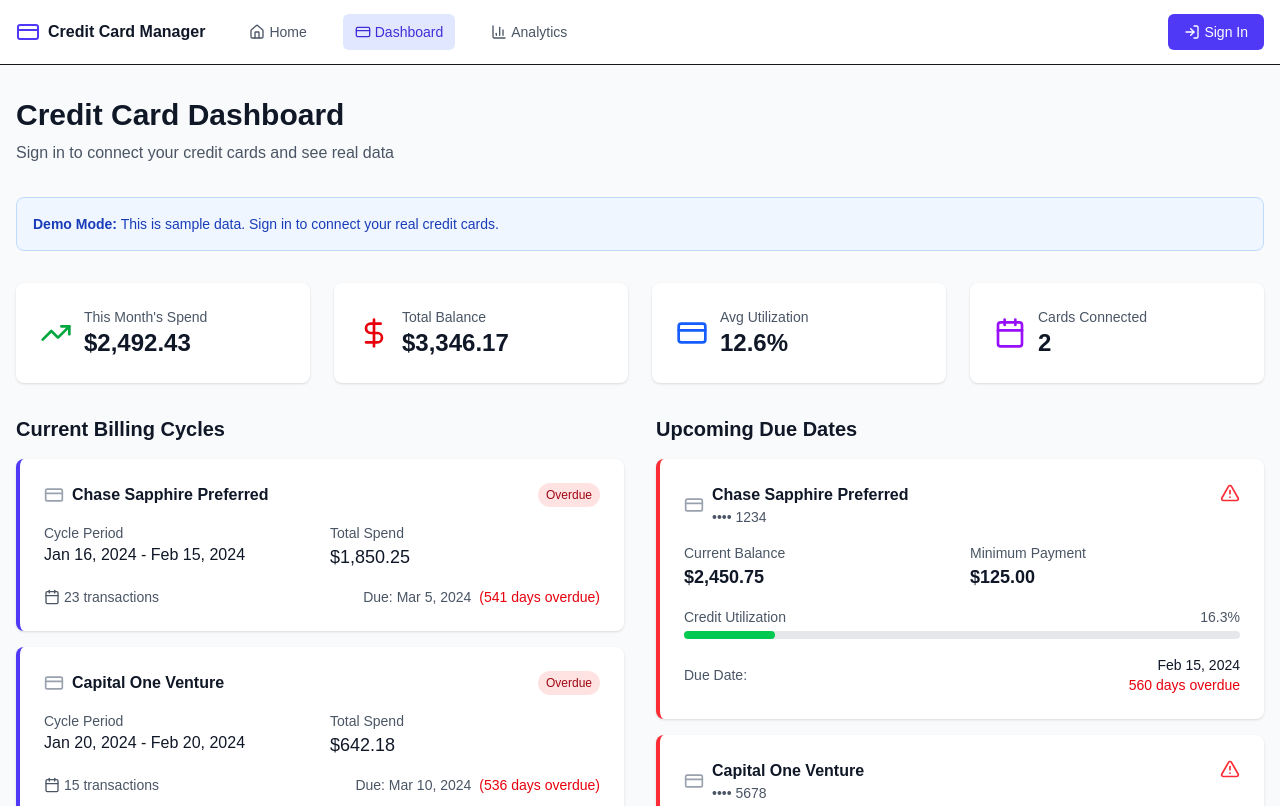
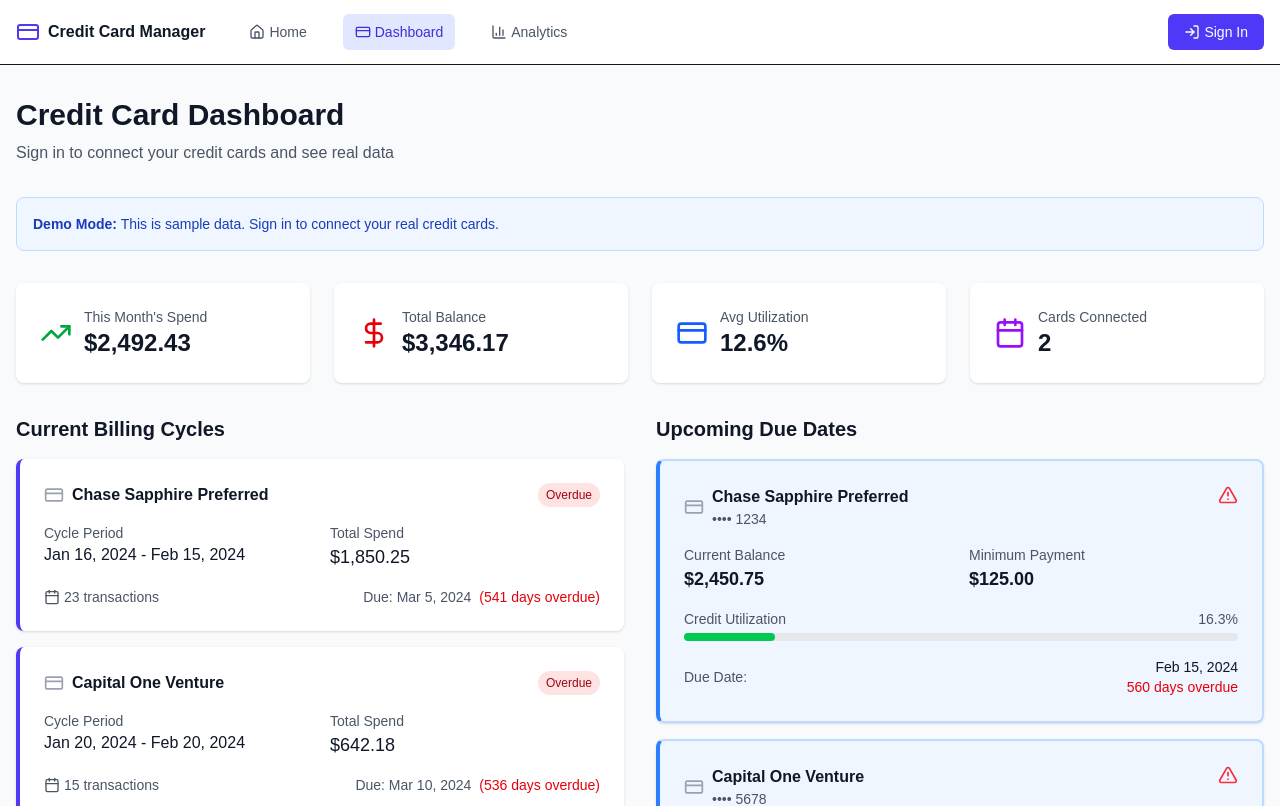
Before and after one commit to mlx93/credit-card-app, a Next.js app: page /dashboard in a window 1280 px wide. Shown: the top 806 px of the page. Built offline with nearby package versions, Linux system fonts and the light colour scheme; no server answers.

Commit message:
Add paid-off card detection and messaging

```diff
--- a/src/components/DueDateCard.tsx
+++ b/src/components/DueDateCard.tsx
@@ -13,22 +13,38 @@
 
 interface DueDateCardProps {
   card: CreditCardInfo;
+  colorIndex?: number;
 }
 
-export function DueDateCard({ card }: DueDateCardProps) {
+const cardColors = [
+  'bg-blue-50 border-blue-200 border-l-blue-500',
+  'bg-green-50 border-green-200 border-l-green-500',
+  'bg-purple-50 border-purple-200 border-l-purple-500',
+  'bg-orange-50 border-orange-200 border-l-orange-500',
+  'bg-pink-50 border-pink-200 border-l-pink-500',
+  'bg-indigo-50 border-indigo-200 border-l-indigo-500',
+  'bg-teal-50 border-teal-200 border-l-teal-500',
+  'bg-red-50 border-red-200 border-l-red-500'
+];
+
+export function DueDateCard({ card, colorIndex = 0 }: DueDateCardProps) {
   const daysUntilDue = card.nextPaymentDueDate ? getDaysUntil(card.nextPaymentDueDate) : null;
   const isOverdue = daysUntilDue !== null && daysUntilDue < 0;
   const isDueSoon = daysUntilDue !== null && daysUntilDue <= 7 && daysUntilDue >= 0;
-  const utilization = Math.abs(card.balanceCurrent) / card.balanceLimit * 100;
+
+  // Handle cards with no limit or invalid limits
+  const hasValidLimit = card.balanceLimit && card.balanceLimit > 0 && isFinite(card.balanceLimit);
+  const utilization = hasValidLimit ? Math.abs(card.balanceCurrent) / card.balanceLimit * 100 : 0;
+
+  // Check if card is paid off
+  const currentBalance = Math.abs(card.balanceCurrent || 0);
+  const minPayment = card.minimumPaymentAmount;
+  const isPaidOff = (currentBalance === 0) || (minPayment === null || minPayment === undefined || minPayment === 0);
+
+  const cardColorClass = cardColors[colorIndex % cardColors.length];
 
   return (
-    <div className={`bg-white p-6 rounded-lg shadow-sm border-l-4 ${
-      isOverdue
-        ? 'border-red-500'
-        : isDueSoon
-          ? 'border-yellow-500'
-          : 'border-green-500'
-    }`}>
+    <div className={`p-6 rounded-lg shadow-sm border-2 border-l-4 ${cardColorClass}`}>
       <div className="flex items-start justify-between mb-4">
         <div className="flex items-center">
           <CreditCard className="h-5 w-5 text-gray-400 mr-2" />
@@ -37,7 +53,7 @@
             <p className="text-sm text-gray-600">•••• {card.mask}</p>
           </div>
         </div>
-        {(isOverdue || isDueSoon) && (
+        {!isPaidOff && (isOverdue || isDueSoon) && (
           <AlertTriangle className={`h-5 w-5 ${isOverdue ? 'text-red-500' : 'text-yellow-500'}`} />
         )}
       </div>
@@ -60,8 +76,15 @@
       <div className="mb-4">
         <div className="flex justify-between text-sm text-gray-600 mb-1">
           <span>Credit Utilization</span>
+          {hasValidLimit ? (
             <span>{formatPercentage(utilization)}</span>
+          ) : (
+            <span className="text-gray-500 italic">
+              {card.balanceLimit === null || card.balanceLimit === undefined ? 'Unknown Limit' : 'No Limit'}
+            </span>
+          )}
         </div>
+        {hasValidLimit ? (
           <div className="w-full bg-gray-200 rounded-full h-2">
             <div
               className={`h-2 rounded-full ${
@@ -73,9 +96,21 @@
               style={{ width: `${Math.min(utilization, 100)}%` }}
             ></div>
           </div>
+        ) : (
+          <div className="text-center py-2 text-sm text-gray-500 italic">
+            {card.balanceLimit === null || card.balanceLimit === undefined ? 'Limit information not available' : 'Unlimited credit'}
+          </div>
+        )}
       </div>
 
-      {card.nextPaymentDueDate && (
+      {/* Due Date or Paid Off Status */}
+      {isPaidOff ? (
+        <div className="flex justify-center items-center text-sm">
+          <div className="bg-green-100 text-green-800 px-3 py-2 rounded-full font-medium">
+            ✅ Card has been paid off!
+          </div>
+        </div>
+      ) : card.nextPaymentDueDate ? (
         <div className="flex justify-between items-center text-sm">
           <span className="text-gray-600">Due Date:</span>
           <div className="text-right">
@@ -93,6 +128,10 @@
             )}
           </div>
         </div>
+      ) : (
+        <div className="text-center text-sm text-gray-500">
+          No payment due date available
+        </div>
       )}
     </div>
   );
```
Lines whose indentation alone changed are shown as unchanged.
